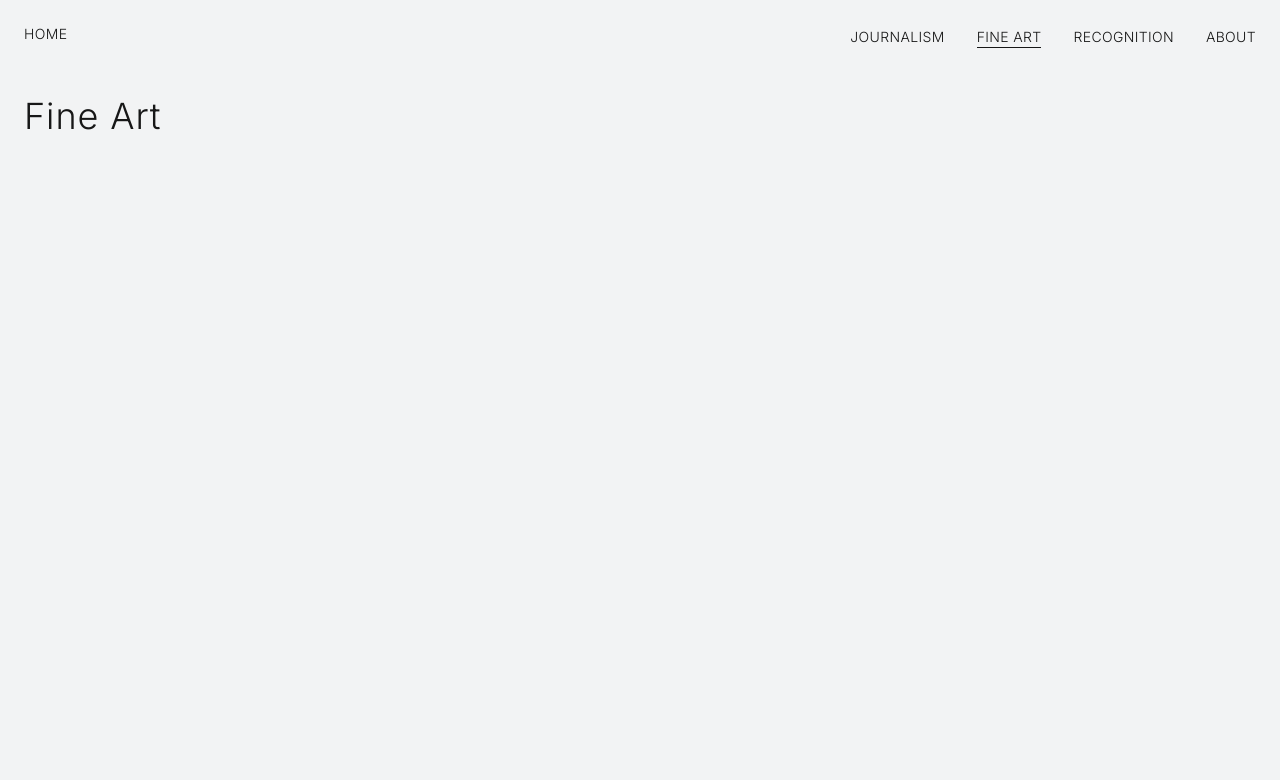
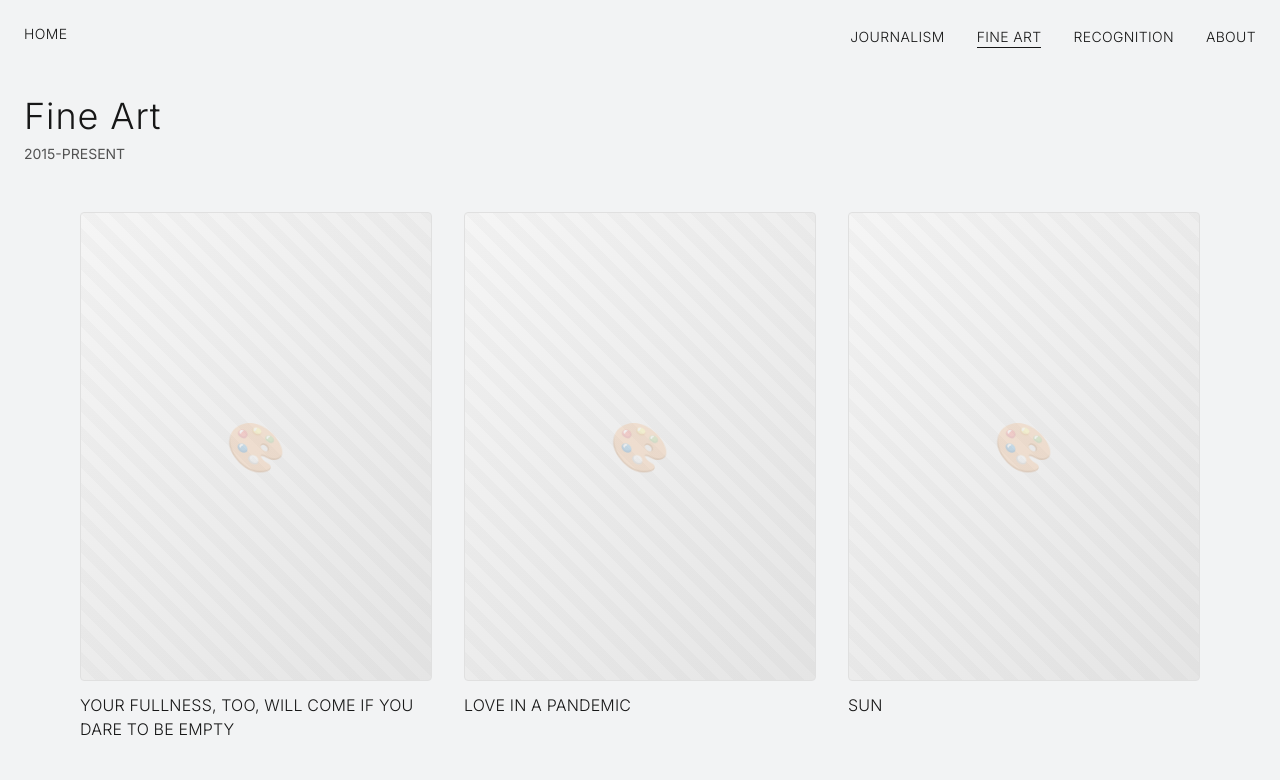
Before and after one commit to raunaqsingh2020/pia, a Next.js app: page /fine-art in a window 1280 px wide. Shown: the top 780 px of the page. Built offline with nearby package versions, Linux system fonts and the light colour scheme.

Commit message:
fine art elastic grid

```diff
--- a/package.json
+++ b/package.json
@@ -9,6 +9,7 @@
     "lint": "eslint"
   },
   "dependencies": {
+    "gsap": "^3.14.2",
     "next": "16.1.4",
     "react": "19.2.3",
     "react-dom": "19.2.3"
--- a/src/app/fine-art/page.tsx
+++ b/src/app/fine-art/page.tsx
@@ -1,11 +1,94 @@
+"use client";
+
+import { useEffect, useState } from "react";
+import ElasticGrid from "@/components/ElasticGrid";
+import Footer from "@/components/Footer";
+import { gsap } from "gsap";
+import { ScrollTrigger } from "gsap/ScrollTrigger";
+import { ScrollSmoother } from "gsap/ScrollSmoother";
+
+// Register GSAP plugins
+if (typeof window !== "undefined") {
+    gsap.registerPlugin(ScrollTrigger, ScrollSmoother);
+}
+
+const ART_PIECES = [
+    { title: "YOUR FULLNESS, TOO, WILL COME IF YOU DARE TO BE EMPTY" },
+    { title: "LOVE IN A PANDEMIC" },
+    { title: "SUN" },
+    { title: "SELF PORTRAIT AT 19" },
+    { title: "WHAT MORE DO YOU WANT" },
+    { title: "INTROVERSION" },
+    { title: "IT COMES AND GOES" },
+    { title: "SAUDADE" },
+    { title: "LIFE CYCLE (ONE LOOP)" },
+    { title: "SEE THROUGH" },
+    { title: "ART AT PENN: FINAL EXHIBITION POSTER" },
+    { title: "SELF PORTRAIT IN MEHNDI" },
+    { title: "INVOCATION" },
+    { title: "EXIT (STILL LIFE)" },
+    { title: "TOO TOUGH TO DROWN" },
+    { title: "SHADE" },
+    { title: "PORTRAIT" },
+    { title: "RED-EYED" },
+    { title: "BRAIDS 1" },
+    { title: "PLAIN" },
+    { title: "PORTRAIT" },
+    { title: "SYNESTHESIA (SELF PORTRAIT)" },
+    { title: "ANTITHESIS (SELF PORTRAIT)" },
+    { title: "IN TANDEM (STILL LIFE)" },
+    { title: "I BELONG IN THE SUN" },
+    { title: "STOLEN" },
+    { title: "IT'S TULIP SEASON" },
+    { title: "RECOGNIZE" },
+    { title: "PORTRAIT" },
+    { title: "BRAIDS 2" },
+    { title: "PORTRAIT IN FLUX" },
+];
+
 export default function FineArt() {
+    const [smoother, setSmoother] = useState<ScrollSmoother | null>(null);
+
+    useEffect(() => {
+        // Create ScrollSmoother instance once
+        const smootherInstance = ScrollSmoother.create({
+            wrapper: "#smooth-wrapper",
+            content: "#smooth-content",
+            smooth: 1, // Smoothing factor for scroll
+            effects: true, // Enable lag/scroll-based effects
+            normalizeScroll: true, // Prevents mobile address bar resizing, disables overscroll bounce
+        });
+
+        // Use requestAnimationFrame to defer state update
+        requestAnimationFrame(() => {
+            setSmoother(smootherInstance);
+        });
+
+        return () => {
+            if (smootherInstance) {
+                smootherInstance.kill();
+            }
+        };
+    }, []);
+
     return (
-        <main className="min-h-screen pt-24 px-6">
-            <div className="max-w-7xl mx-auto">
-                <h1 className="text-4xl font-light tracking-wide text-neutral-900">
-                    Fine Art
-                </h1>
-            </div>
-        </main>
+        <div id="smooth-wrapper">
+            <main id="smooth-content" className="min-h-screen pt-24">
+                <div className="px-6 mb-12">
+                    <div className="max-w-7xl mx-auto">
+                        <h1 className="text-4xl font-light tracking-wide text-neutral-900 mb-2">
+                            Fine Art
+                        </h1>
+                        <p className="text-sm text-neutral-600">
+                            2015-PRESENT
+                        </p>
+                    </div>
+                </div>
+                <div className="w-full">
+                    <ElasticGrid items={ART_PIECES} smoother={smoother} />
+                </div>
+                <Footer />
+            </main>
+        </div>
     );
 }
--- a/src/app/globals.css
+++ b/src/app/globals.css
@@ -15,6 +15,15 @@
   overflow-x: hidden;
 }
 
+/* ScrollSmoother wrapper styles */
+#smooth-wrapper {
+  overflow: hidden;
+}
+
+#smooth-content {
+  will-change: transform;
+}
+
 body {
   color: var(--foreground);
   background: var(--background);
@@ -26,3 +35,121 @@
   color: inherit;
   text-decoration: none;
 }
+
+/* Elastic Grid Styles */
+.grid-container {
+  display: flex;
+  width: 100%;
+  position: relative;
+  padding: 0 1rem;
+}
+
+.grid-column {
+  display: flex;
+  flex-direction: column;
+  flex: 1;
+  padding: 0 0.5rem;
+  will-change: transform;
+  backface-visibility: hidden;
+  transform: translateZ(0);
+}
+
+.grid-item {
+  margin-bottom: 2rem;
+  break-inside: avoid;
+  width: 100%;
+}
+
+.art-item {
+  display: flex;
+  flex-direction: column;
+  gap: 0.75rem;
+}
+
+.art-image {
+  width: 100%;
+  height: auto;
+  object-fit: cover;
+  border-radius: 0.25rem;
+  display: block;
+}
+
+.art-placeholder {
+  width: 100%;
+  aspect-ratio: 3 / 4;
+  background: linear-gradient(135deg, #f5f5f5 0%, #e5e5e5 100%);
+  border-radius: 0.25rem;
+  display: flex;
+  align-items: center;
+  justify-content: center;
+  border: 1px solid #e0e0e0;
+  position: relative;
+  overflow: hidden;
+}
+
+.art-placeholder::before {
+  content: '';
+  position: absolute;
+  top: 0;
+  left: 0;
+  right: 0;
+  bottom: 0;
+  background: repeating-linear-gradient(
+    45deg,
+    transparent,
+    transparent 10px,
+    rgba(0, 0, 0, 0.02) 10px,
+    rgba(0, 0, 0, 0.02) 20px
+  );
+}
+
+.placeholder-content {
+  text-align: center;
+  z-index: 1;
+}
+
+.placeholder-icon {
+  font-size: 3rem;
+  opacity: 0.2;
+}
+
+.art-title {
+  font-size: 0.875rem;
+  font-weight: 300;
+  color: #171717;
+  line-height: 1.5;
+  letter-spacing: 0.01em;
+  text-transform: uppercase;
+}
+
+@media (min-width: 768px) {
+  .grid-container {
+    padding: 0 2rem;
+  }
+
+  .grid-column {
+    padding: 0 1rem;
+  }
+
+  .grid-item {
+    margin-bottom: 3rem;
+  }
+
+  .art-title {
+    font-size: 0.9375rem;
+  }
+}
+
+@media (min-width: 1024px) {
+  .grid-container {
+    padding: 0 4rem;
+  }
+
+  .grid-item {
+    margin-bottom: 4rem;
+  }
+
+  .art-title {
+    font-size: 1rem;
+  }
+}
--- a/src/app/layout.tsx
+++ b/src/app/layout.tsx
@@ -2,7 +2,7 @@
 import { Inter } from "next/font/google";
 import "./globals.css";
 import Navigation from "@/components/Navigation";
-import Footer from "@/components/Footer";
+import ConditionalFooter from "@/components/ConditionalFooter";
 
 const inter = Inter({ subsets: ["latin"] });
 
@@ -21,7 +21,7 @@
       <body className={inter.className}>
         <Navigation />
         {children}
-        <Footer />
+        <ConditionalFooter />
       </body>
     </html>
   );
--- /dev/null
+++ b/src/components/ConditionalFooter.tsx
@@ -0,0 +1,15 @@
+"use client";
+
+import { usePathname } from "next/navigation";
+import Footer from "./Footer";
+
+export default function ConditionalFooter() {
+    const pathname = usePathname();
+
+    // Don't show footer in layout for fine-art page (it's included in the page itself)
+    if (pathname === "/fine-art") {
+        return null;
+    }
+
+    return <Footer />;
+}
--- /dev/null
+++ b/src/components/ElasticGrid.tsx
@@ -0,0 +1,107 @@
+"use client";
+
+import { useEffect, useRef, useState } from "react";
+import Image from "next/image";
+import { ScrollSmoother } from "gsap/ScrollSmoother";
+
+type ArtPiece = {
+    title: string;
+    imageUrl?: string;
+};
+
+type ElasticGridProps = {
+    items: ArtPiece[];
+    smoother?: ScrollSmoother | null;
+};
+
+const NUM_COLUMNS = 3;
+const BASE_LAG = 0.5; // Lag applied to the center column
+const LAG_SCALE = 0.1; // How much additional lag is applied per column away from center
+
+export default function ElasticGrid({ items, smoother }: ElasticGridProps) {
+    const [columns, setColumns] = useState<ArtPiece[][]>([]);
+    const gridRef = useRef<HTMLDivElement>(null);
+    const columnRefs = useRef<(HTMLDivElement | null)[]>([]);
+
+    // Distribute items into columns
+    useEffect(() => {
+        const cols: ArtPiece[][] = Array.from({ length: NUM_COLUMNS }, () => []);
+        items.forEach((item, index) => {
+            cols[index % NUM_COLUMNS].push(item);
+        });
+        setColumns(cols);
+    }, [items]);
+
+    // Apply lag effects to each column
+    useEffect(() => {
+        if (!smoother || columns.length === 0) return;
+
+        const applyLagEffects = () => {
+            const mid = (NUM_COLUMNS - 1) / 2; // Center index
+
+            columnRefs.current.forEach((column, i) => {
+                if (!column) return;
+
+                const distance = Math.abs(i - mid); // Distance from center column
+                const lag = BASE_LAG + distance * LAG_SCALE; // Lag based on distance from center
+
+                // Apply lag effect to this column
+                smoother.effects(column, { speed: 1, lag });
+            });
+        };
+
+        // Wait for DOM to be ready
+        const timeoutId = setTimeout(() => {
+            applyLagEffects();
+        }, 100);
+
+        // Handle resize - reapply effects
+        const handleResize = () => {
+            applyLagEffects();
+        };
+
+        window.addEventListener("resize", handleResize);
+
+        return () => {
+            clearTimeout(timeoutId);
+            window.removeEventListener("resize", handleResize);
+        };
+    }, [columns, smoother]);
+
+    return (
+        <div ref={gridRef} className="grid-container">
+            {columns.map((columnItems, colIndex) => (
+                <div
+                    key={colIndex}
+                    ref={(el) => {
+                        columnRefs.current[colIndex] = el;
+                    }}
+                    className="grid-column"
+                >
+                    {columnItems.map((item, itemIndex) => (
+                        <div key={`${colIndex}-${itemIndex}`} className="grid-item">
+                            <div className="art-item">
+                                {item.imageUrl ? (
+                                    <Image
+                                        src={item.imageUrl}
+                                        alt={item.title}
+                                        width={600}
+                                        height={800}
+                                        className="art-image"
+                                    />
+                                ) : (
+                                    <div className="art-placeholder">
+                                        <div className="placeholder-content">
+                                            <div className="placeholder-icon">🎨</div>
+                                        </div>
+                                    </div>
+                                )}
+                                <div className="art-title">{item.title}</div>
+                            </div>
+                        </div>
+                    ))}
+                </div>
+            ))}
+        </div>
+    );
+}
```
Also changed, not shown: 1 other file (tests, documents, lock files or other folders).
